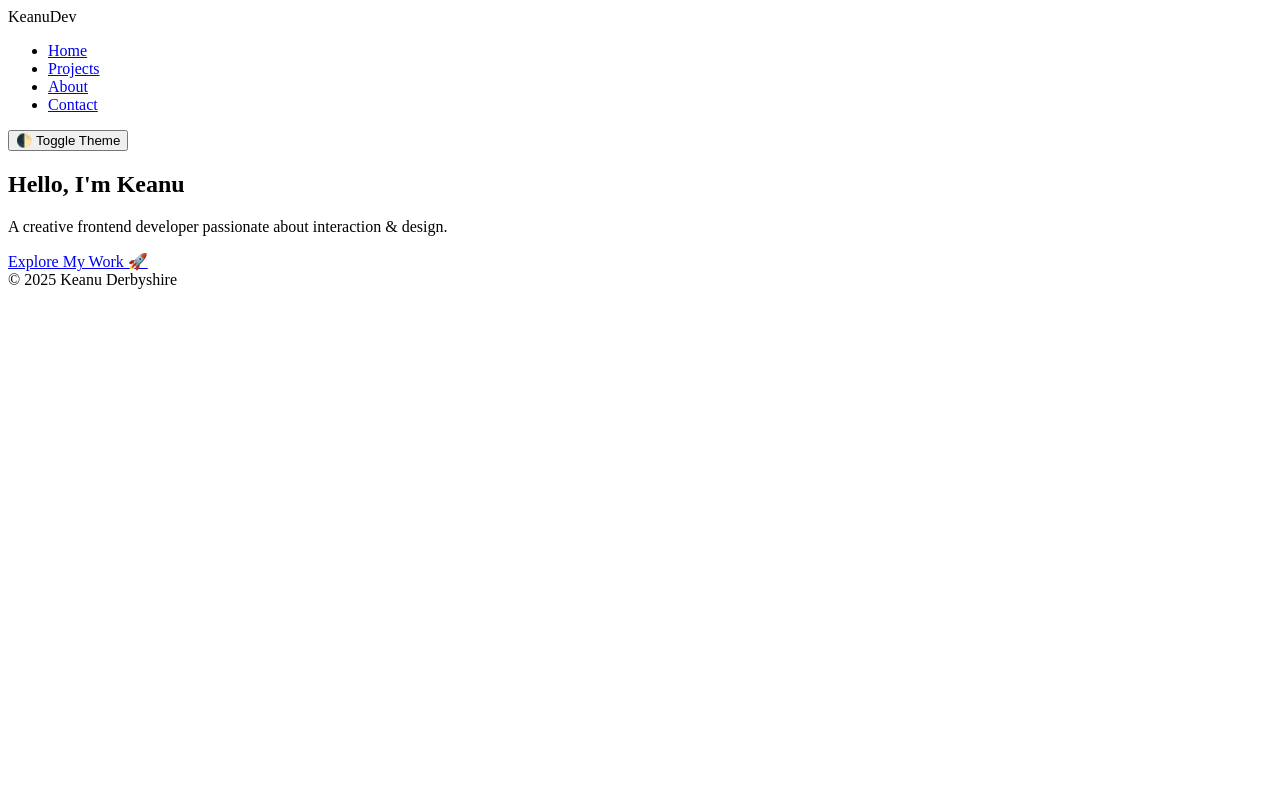
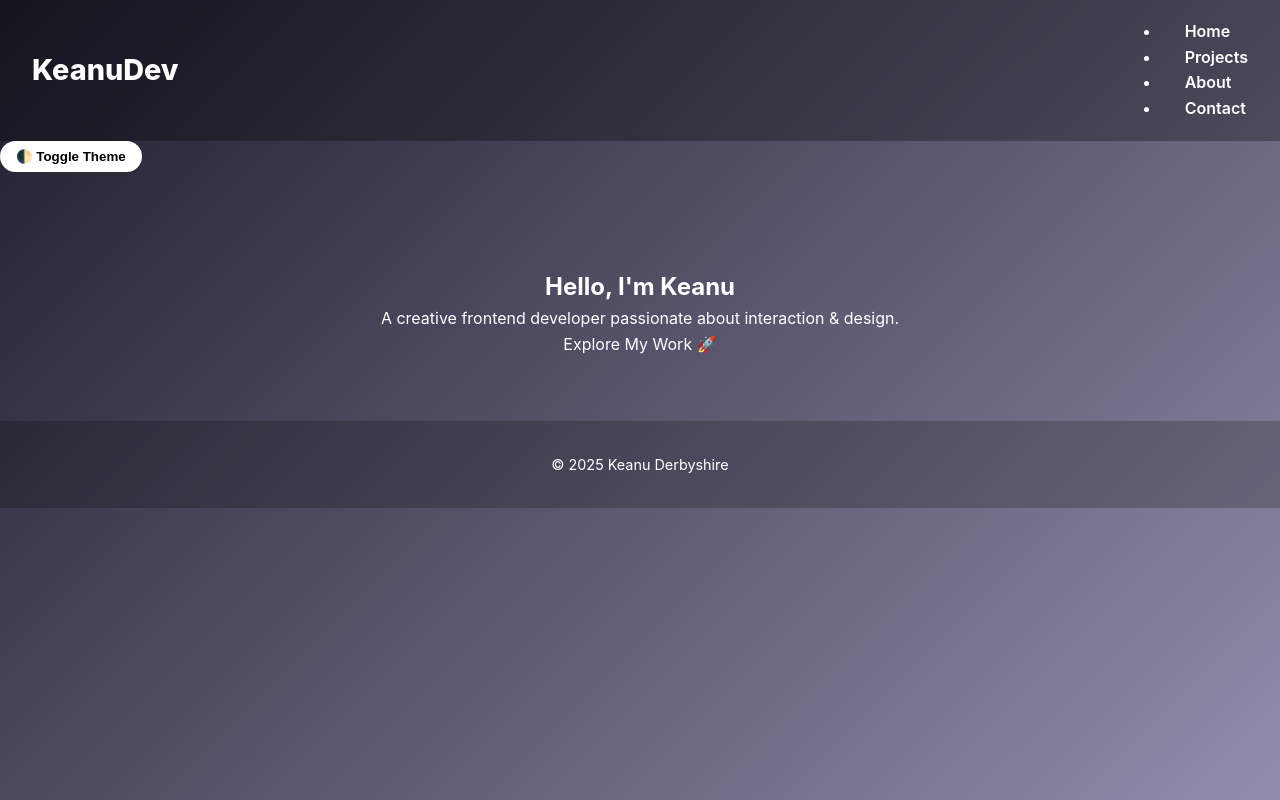
Before and after one commit to Keyayco/keanu-webportfolio, a plain HTML site: page index.html in a window 1280 px wide. Drawn offline with Linux system fonts and the light colour scheme; the site is published under a folder, as on GitHub Pages, so addresses that start at the root find nothing.

Commit message:
Fix relative CSS path for GitHub Pages

```diff
--- a/index.html
+++ b/index.html
@@ -4,7 +4,7 @@
   <meta charset="UTF-8" />
   <meta name="viewport" content="width=device-width, initial-scale=1.0"/>
   <title>Keanu Derbyshire – Portfolio</title>
-  <link rel="stylesheet" href="/css/style.css" />
+  <link rel="stylesheet" href="css/style.css" />
   <script defer src="js/script.js"></script>
 </head>
 <body class="fade-in">
```
Also changed, not shown: about.html (+1 -1 lines), contact.html (+1 -1 lines).
